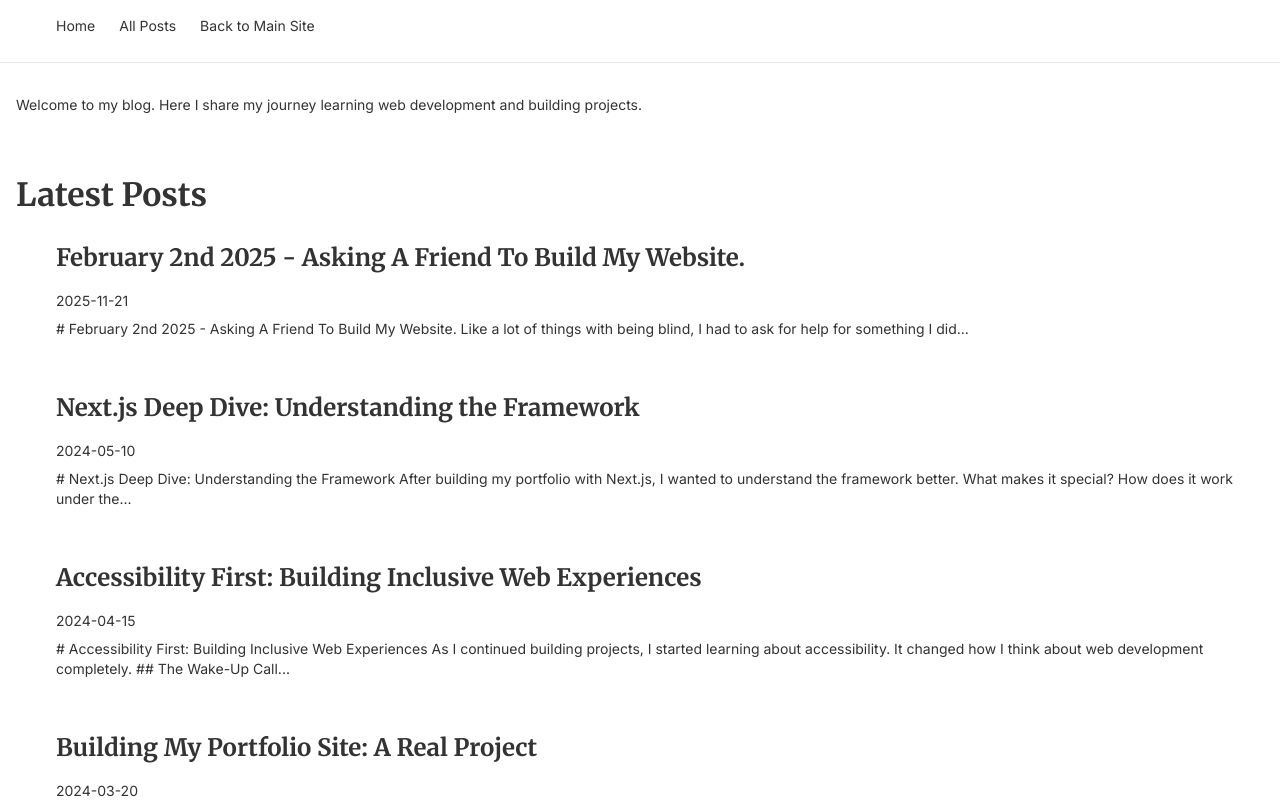
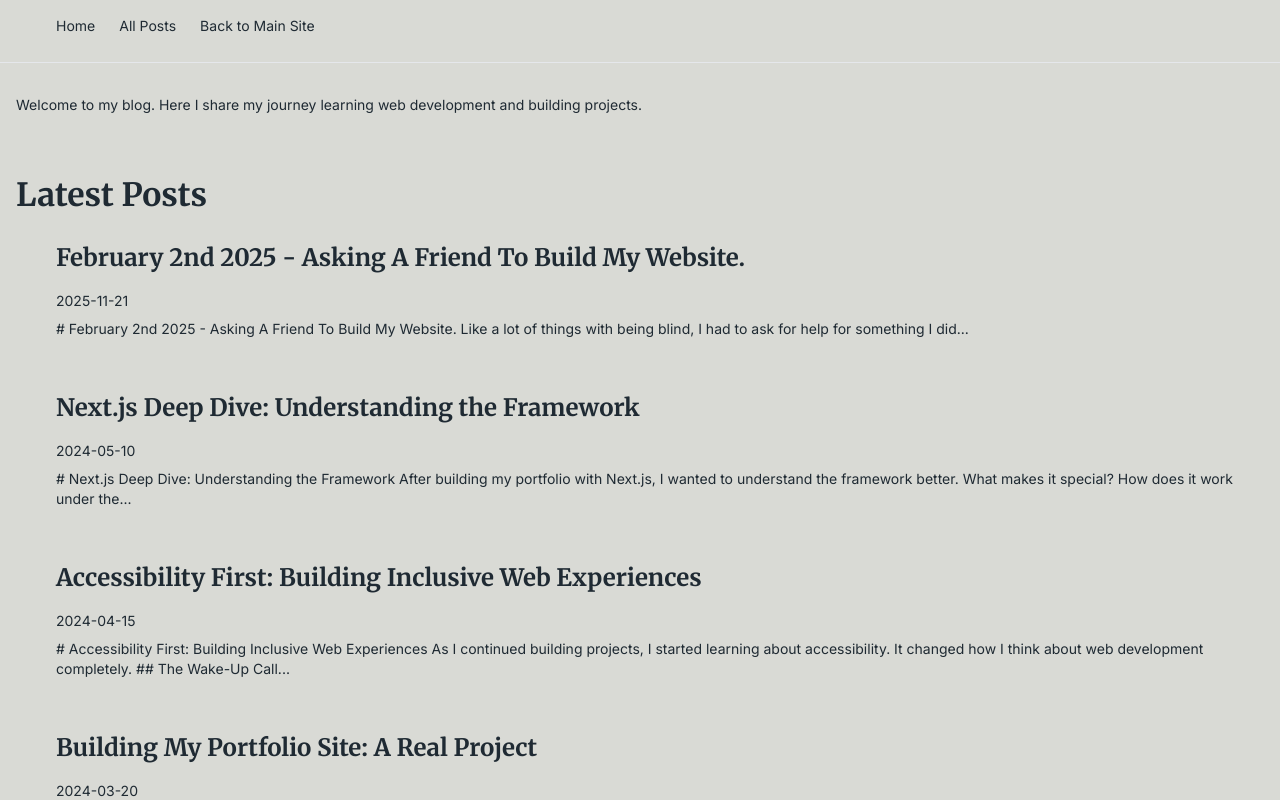
Before and after one commit to EshaanSoood/eshaans-playground, a Next.js app: page / in a window 1280 px wide. Shown: the top 800 px of the page. Built offline with nearby package versions, Linux system fonts and the light colour scheme; no server answers.

Commit message:
Add CSS reset and update color scheme

```diff
--- a/styles/globals.css
+++ b/styles/globals.css
@@ -1,6 +1,44 @@
+@import './reset.css';
+
 @tailwind base;
 @tailwind components;
 @tailwind utilities;
+
+:root {
+  /* Backgrounds */
+  --bg-main: #D9DAD5;        /* paper-like off white */
+  --bg-card: #F0F1ED;        /* posts / sections */
+  --bg-soft: #E7E9E3;        /* subtle panels */
+
+  /* Text */
+  --text-main: #1F2A33;      /* soft charcoal */
+  --text-secondary: #4F6473; /* muted blue-grey */
+  --text-light: #7C93A3;     /* metadata, dates */
+
+  /* Blues (from swatches) */
+  --blue-soft: #97B2C3;      /* light wash */
+  --blue-muted: #597191;    /* slate blue */
+  --blue-deep: #094881;     /* ink blue */
+
+  /* Warm accent */
+  --orange-soft: #E3A48A;   /* light peach wash */
+  --orange-main: #C14A23;   /* burnt orange */
+  --orange-deep: #9E3B1C;
+
+  /* Borders & separators */
+  --border-light: #C6CBC8;
+  --border-soft: #B7BDC0;
+
+  /* UI roles */
+  --link: var(--blue-deep);
+  --link-hover: var(--blue-muted);
+
+  --accent: var(--orange-main);
+  --accent-soft: var(--orange-soft);
+
+  --selection-bg: #C14A23;
+  --selection-text: #FFFFFF;
+}
 
 /* Typography is locked here.
    Do NOT use font-* Tailwind utilities in components. */
@@ -12,12 +50,17 @@
   body {
     margin: 0;
     min-height: 100%;
-    background-color: #fff;
+    background-color: var(--bg-main);
     font-family: var(--font-inter), system-ui, -apple-system,
       "Segoe UI", Roboto, Helvetica, Arial, sans-serif;
     font-size: 14px;
     line-height: 20px;
-    color: #333;
+    color: var(--text-main);
+  }
+
+  ::selection {
+    background-color: var(--selection-bg);
+    color: var(--selection-text);
   }
 
   img {
@@ -81,9 +124,17 @@
   blockquote {
     margin: 0 0 10px 0;
     padding: 10px 20px;
-    border-left: 5px solid #e2e2e2;
+    border-left: 5px solid var(--border-soft);
     font-size: 18px;
     line-height: 22px;
+  }
+
+  a {
+    color: var(--link);
+  }
+
+  a:hover {
+    color: var(--link-hover);
   }
 
   figure {
--- /dev/null
+++ b/styles/reset.css
@@ -0,0 +1,119 @@
+/* Modern CSS Reset
+   Normalizes browser defaults for consistent rendering across browsers */
+
+/* Box sizing rules */
+*,
+*::before,
+*::after {
+  box-sizing: border-box;
+}
+
+/* Remove default margin and padding */
+* {
+  margin: 0;
+  padding: 0;
+}
+
+/* Prevent font size inflation */
+html {
+  -moz-text-size-adjust: none;
+  -webkit-text-size-adjust: none;
+  text-size-adjust: none;
+}
+
+/* Remove default margin in favour of better control in authored CSS */
+body,
+h1,
+h2,
+h3,
+h4,
+h5,
+h6,
+p,
+figure,
+blockquote,
+dl,
+dd {
+  margin: 0;
+}
+
+/* Remove list styles on ul, ol elements with a list role */
+ul[role='list'],
+ol[role='list'] {
+  list-style: none;
+}
+
+/* Set core body defaults */
+body {
+  min-height: 100vh;
+  line-height: 1.5;
+}
+
+/* Set shorter line heights on headings and interactive elements */
+h1,
+h2,
+h3,
+h4,
+h5,
+h6,
+button,
+input,
+label {
+  line-height: 1.1;
+}
+
+/* Balance text wrapping on headings */
+h1,
+h2,
+h3,
+h4,
+h5,
+h6 {
+  text-wrap: balance;
+}
+
+/* A elements that don't have a class get default styles */
+a:not([class]) {
+  text-decoration-skip-ink: auto;
+  color: currentColor;
+}
+
+/* Make images easier to work with */
+img,
+picture,
+video,
+canvas,
+svg {
+  display: block;
+  max-width: 100%;
+}
+
+/* Inherit fonts for inputs and buttons */
+input,
+button,
+textarea,
+select {
+  font: inherit;
+}
+
+/* Make sure textareas without a rows attribute are not tiny */
+textarea:not([rows]) {
+  min-height: 10em;
+}
+
+/* Anything that has been anchored to should have extra scroll margin */
+:target {
+  scroll-margin-block: 5ex;
+}
+
+/* Remove animations for people who've turned them off */
+@media (prefers-reduced-motion: reduce) {
+  *,
+  *::before,
+  *::after {
+    animation-duration: 0.01ms !important;
+    animation-iteration-count: 1 !important;
+    transition-duration: 0.01ms !important;
+    scroll-behavior: auto !important;
+  }
+}
--- a/tailwind.config.ts
+++ b/tailwind.config.ts
@@ -10,13 +10,30 @@ const config: Config = {
   theme: {
     extend: {
       colors: {
-        // Project accent colors
-        'project-blue': '#3b82f6',
-        'project-emerald': '#10b981',
-        'project-violet': '#8b5cf6',
-        'project-amber': '#f59e0b',
-        'project-rose': '#f43f5e',
-        'project-cyan': '#06b6d4',
+        // Backgrounds
+        'bg-main': 'var(--bg-main)',
+        'bg-card': 'var(--bg-card)',
+        'bg-soft': 'var(--bg-soft)',
+        // Text
+        'text-main': 'var(--text-main)',
+        'text-secondary': 'var(--text-secondary)',
+        'text-light': 'var(--text-light)',
+        // Blues
+        'blue-soft': 'var(--blue-soft)',
+        'blue-muted': 'var(--blue-muted)',
+        'blue-deep': 'var(--blue-deep)',
+        // Oranges
+        'orange-soft': 'var(--orange-soft)',
+        'orange-main': 'var(--orange-main)',
+        'orange-deep': 'var(--orange-deep)',
+        // Borders
+        'border-light': 'var(--border-light)',
+        'border-soft': 'var(--border-soft)',
+        // UI roles
+        'link': 'var(--link)',
+        'link-hover': 'var(--link-hover)',
+        'accent': 'var(--accent)',
+        'accent-soft': 'var(--accent-soft)',
       },
     },
     fontFamily: {
```
